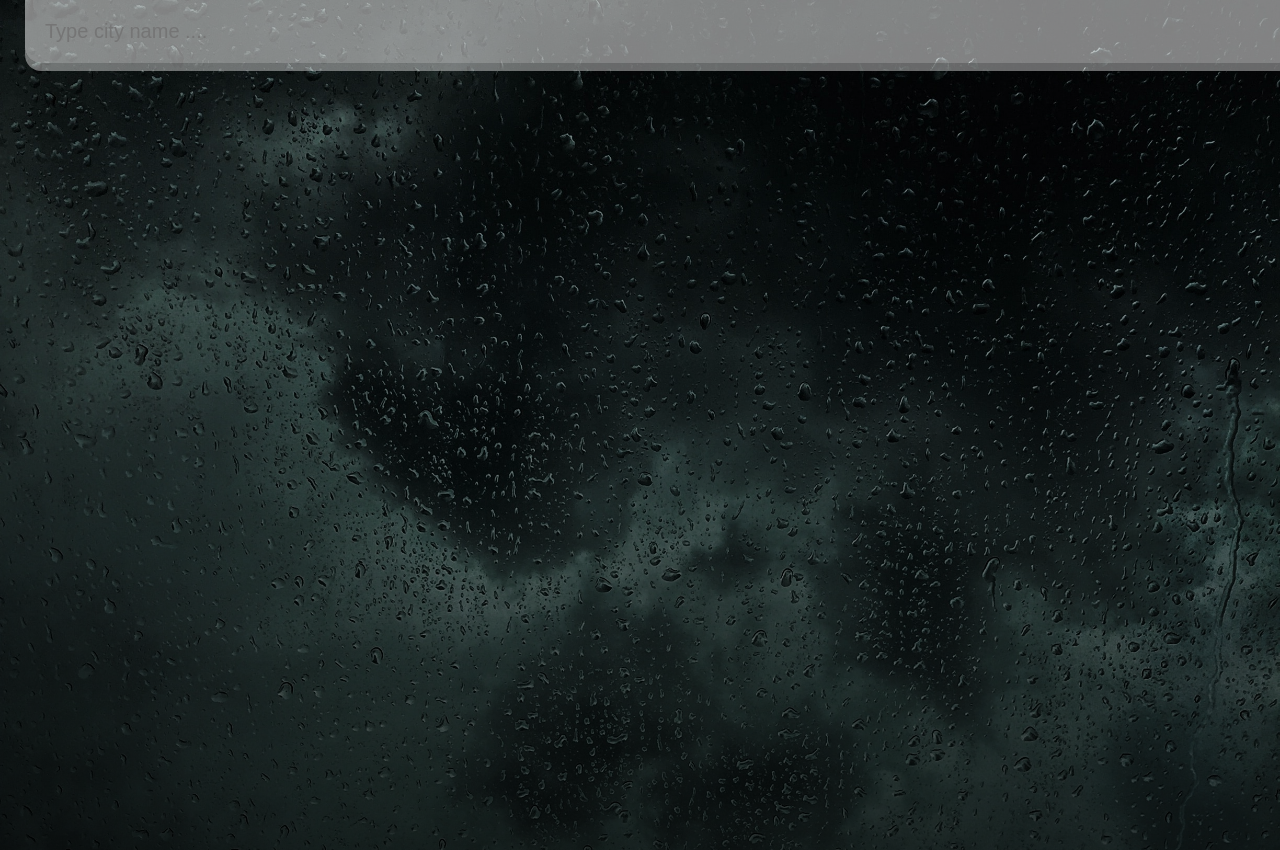
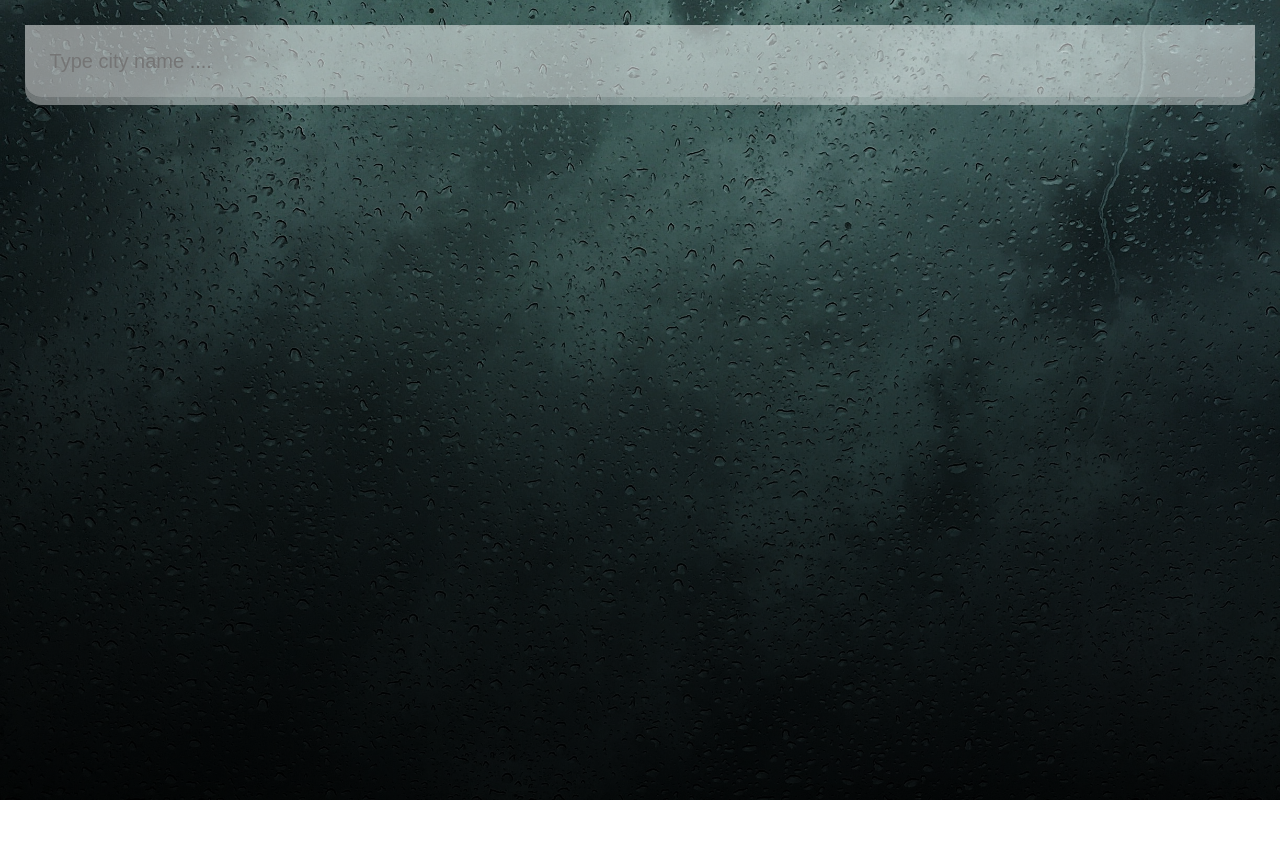
Before and after one commit to ahmadshahdarwesh/weather-app, a React (Create React App) app: page / in a window 1280 px wide. After the commit the page ends 800 px from the top, so only its background shows below. Built offline with nearby package versions, Linux system fonts and the light colour scheme.

Commit message:
functionality done

```diff
--- a/src/App.js
+++ b/src/App.js
@@ -1,4 +1,4 @@
-import React, { useState } from "react";
+import React, { useEffect, useState } from "react";
 
 import "./style.scss";
 const data = {
@@ -9,19 +9,15 @@ const data = {
 function App() {
   const [info, setInfo] = useState("");
   const [weather, setWeather] = useState({});
-
+  console.log(weather);
   const search = (event) => {
-    if (event.key === "Enter") {
-      fetch(
-        `"${data.url}weather?i=${info}&units=metric&APPID=${data.key}`
-      ).then(
-        ((resp) => resp.json()).then((result) => {
-          setInfo("");
-          setWeather(result);
-          console.log(result);
-        })
-      );
-    }
+    event.preventDefault();
+    fetch(`${data.url}weather?q=${info}&units=metric&APPID=${data.key}`)
+      .then((res) => res.json())
+      .then((response) => {
+        setWeather(response);
+        console.log(response);
+      });
   };
 
   const dateBuilder = (d) => {
@@ -49,23 +45,37 @@ function App() {
       "Saturday",
     ];
     let day = days[d.getDay()];
-    let date = d.getDay();
+    let date = d.getDate();
     let month = months[d.getMonth()];
     let year = d.getFullYear();
     return `${day} ${date} ${month} ${year}`;
   };
   return (
-    <div className="app sunny">
+    <div
+      className={
+        typeof weather.main != "undefined"
+          ? weather.weather[0].main.includes("Clouds")
+            ? "cloudy"
+            : "app" || weather.weather[0].main.includes("Clear")
+            ? "sunny"
+            : "app" || weather.weather[0].main.includes("Rainy")
+            ? "rain"
+            : "app"
+          : "app"
+      }
+    >
       <main>
         <div className="search-box">
+          <form onSubmit={search}>
             <input
               className="search-bar"
               type="text"
               placeholder="Type city name ...."
               onChange={(e) => setInfo(e.target.value)}
               value={info}
-            onKeyUp={search}
+              // onKeyUp={search}
             />
+          </form>
         </div>
         {typeof weather.main !== "undefined" ? (
           <div>
@@ -76,8 +86,10 @@ function App() {
               <div className="date">{dateBuilder(new Date())}</div>
             </div>
             <div className="weather-box">
-              <div className="temperature">23°C</div>
-              <div className="Rainy">Rainy</div>
+              <div className="temperature">
+                {Math.round(weather.main.temp)}°C
+              </div>
+              <div className="Rainy">{weather.weather[0].main}</div>
             </div>
           </div>
         ) : (
--- a/src/style.scss
+++ b/src/style.scss
@@ -1,25 +1,30 @@
 * {
   margin: 0;
   padding: 0;
-  box-sizing: border-boxs;
+  box-sizing: border-box;
 }
 .app {
   background-image: url("./assets/rain.jpg");
   background-size: cover;
-  background-position: bottome;
+  background-position: bottom;
   transition: 0.4 ease-out;
+}
 .rain {
   background-image: url(./assets/rain.jpg);
 }
 .sunny {
   background-image: url(./assets/sunny.jpg);
+  background-size: cover;
+  background-position: 100% 20%;
+  // background-repeat: no-repeat;
 }
 .cloudy {
   background-image: url(./assets/cloud.jpg);
+  background-size: cover;
+  background-position: 100% 40%;
 }
 .snow {
   background-image: url(./assets/snow.jpg);
-  }
 }
 
 main {
@@ -33,18 +38,19 @@ main {
 
   .search-box {
     width: 100%;
-    margin: 0 0 75px;
+    margin: 0 0 75px 0;
+    // padding: 2%;
+    form {
+      width: 100%;
       .search-bar {
-      display: block;
+        padding: 2%;
         width: 100%;
-      padding: 20px;
-      appearance: none;
+        // padding: 20px;
         background: none;
         border: none;
         outline: none;
         background-color: rgba(255, 255, 255, 0.5);
         border-radius: 0px 0px 16px 16px;
-      margin-top: -25px;
         box-shadow: 0px 8px rgba(255, 255, 255, 0.4);
         font-size: 20px;
         color: rgb(44, 41, 48);
@@ -52,6 +58,7 @@ main {
       }
       .search-bar:focus {
         background-color: rgba(255, 255, 255, 0.75);
+      }
     }
   }
   .location-box {
```
Lines whose indentation alone changed are shown as unchanged.
